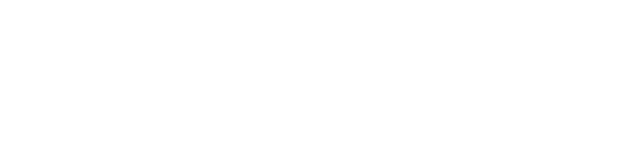
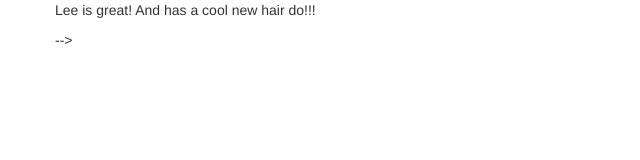
Before and after one commit to khorwitz123/Khorwitz.github.IO, a plain HTML site: page index.html in a window 1280 px wide. Shown: the whole page, without its empty margins (0-640 px from the left). Drawn offline with Linux system fonts and the light colour scheme; files that its build step writes are made by us from their sources; files whose address does not match are found by name.

Commit message:
Lee is great
and has a cool new hair do

```diff
--- a/index.html
+++ b/index.html
@@ -18,7 +18,7 @@
 	<div class="container">
 	<!-- header row, all header content -->
 		<header class="row">
-			<!-- insert columns here, any combination of numbers that add up to 12 -->
+			<P> Lee is great! And has a cool new hair do!!!</P> -->
 			<!-- create columns by adding the 'col-md-number' class to elements inside a row where number is anything between 1 and 12 -->
 			<!-- e.g. 3 sections of 4 columns each - add class="col-md-4" to each element inside the row -->
 		</header>
```
